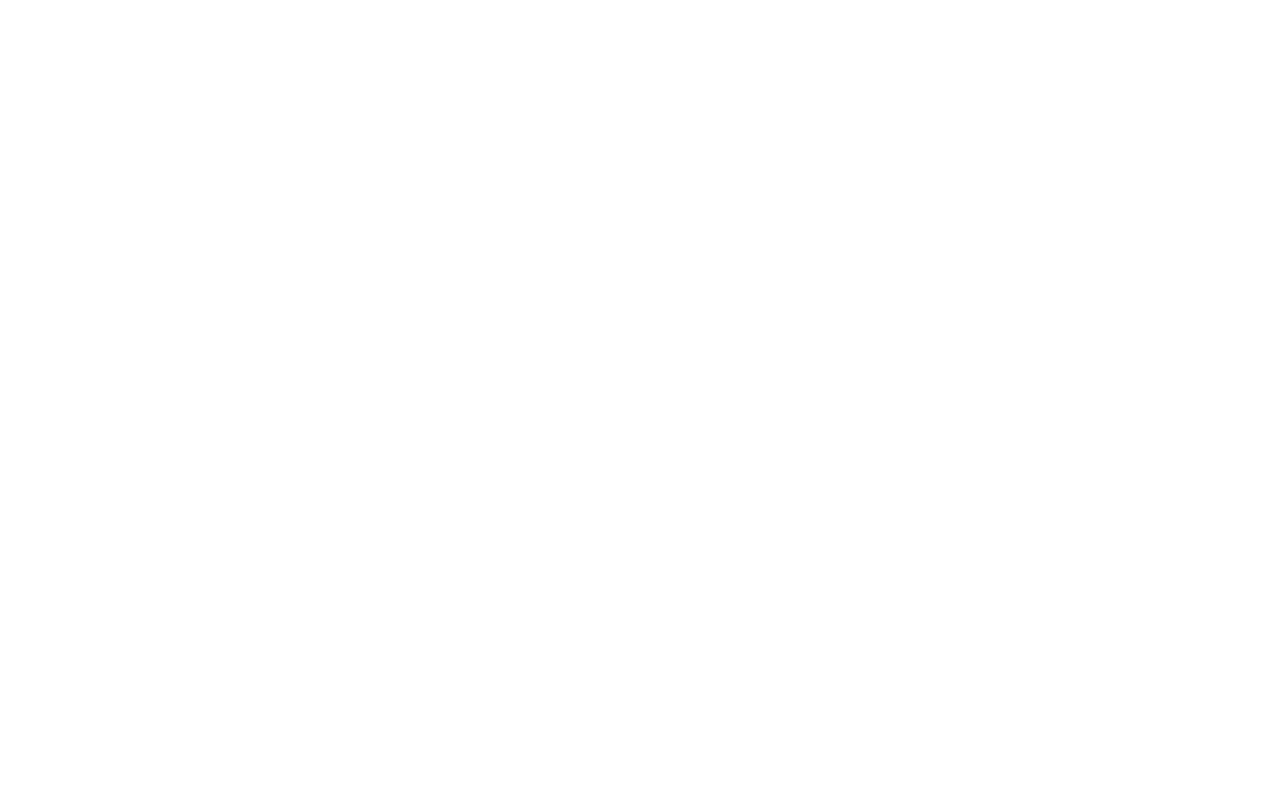
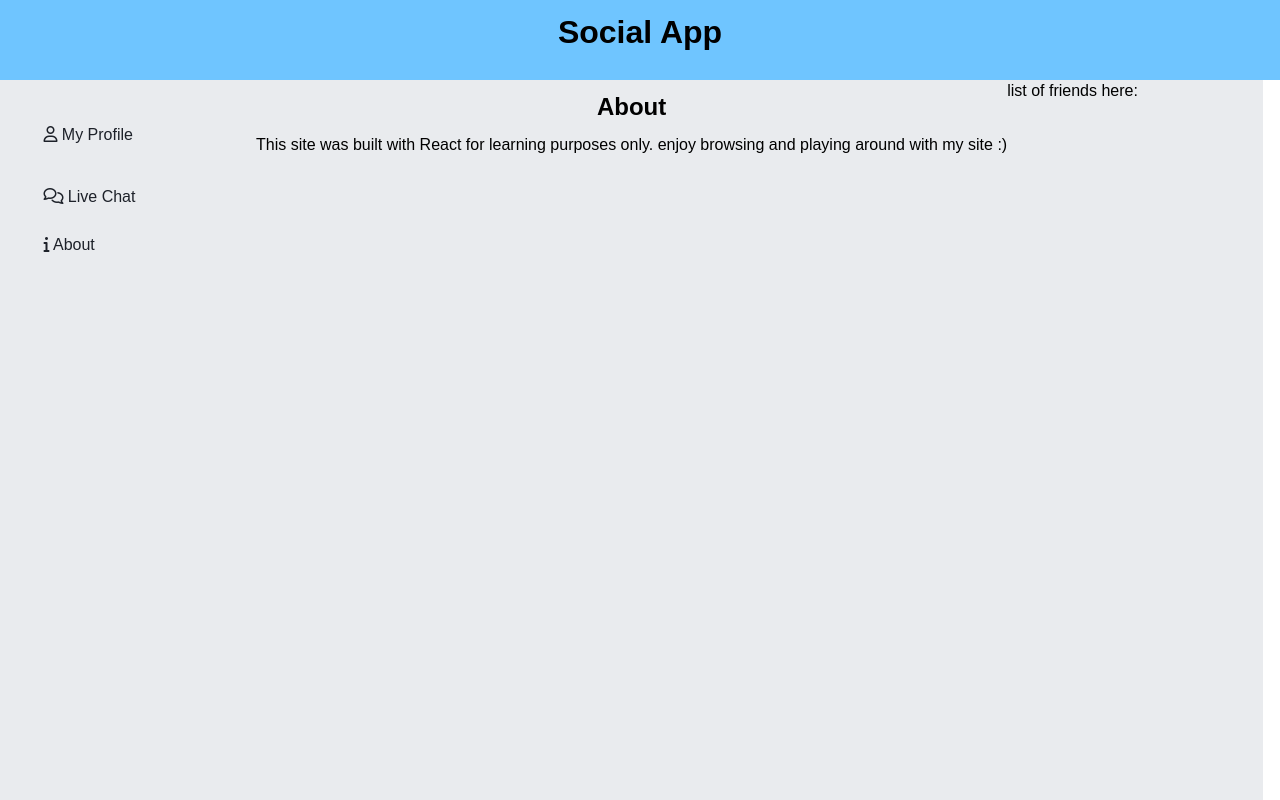
Before and after one commit to dandan-drori/Social-App, a React (Create React App) app in the folder my-app/: page /about in a window 1280 px wide. Built offline with nearby package versions, Linux system fonts and the light colour scheme.

Commit message:
added toolip and improved navigation styling

```diff
--- a/my-app/src/App.css
+++ b/my-app/src/App.css
@@ -16,7 +16,40 @@ a {
 }
 
 a:hover {
-  text-decoration: underline;
+  background: #fff;
+}
+
+a:focus {
+  background: #fff;
+}
+
+.tooltip {
+  visibility: hidden;
+  width: 100px;
+  background-color: black;
+  color: #fff;
+  text-align: center;
+  padding: 5px 0;
+  border-radius: 6px;
+  position: absolute;
+  z-index: 1;
+  margin-left: -50px;
+  margin-top: 30px;
+}
+
+a:hover .tooltip {
+  visibility: visible;
+}
+
+.tooltip::after {
+  content: ' ';
+  position: absolute;
+  bottom: 100%; /* At the top of the tooltip */
+  left: 50%;
+  margin-left: -5px;
+  border-width: 5px;
+  border-style: solid;
+  border-color: transparent transparent black transparent;
 }
 
 button {
--- /dev/null
+++ b/my-app/src/Components/About.js
@@ -0,0 +1,17 @@
+import React, { Component } from 'react';
+
+export class About extends Component {
+  render() {
+    return (
+      <div style={{ background: '#E9EBEE' }}>
+        <h2 style={{ textAlign: 'center', marginTop: '10px' }}>About</h2>
+        <p style={{ marginTop: '10px' }}>
+          This site was built with React for learning purposes only. enjoy
+          browsing and playing around with my site :)
+        </p>
+      </div>
+    );
+  }
+}
+
+export default About;
--- a/my-app/src/Components/App.js
+++ b/my-app/src/Components/App.js
@@ -10,6 +10,7 @@ import {
   Route
 } from 'C:/Users/dandan/Desktop/Web/React/social-app/Social-App/node_modules/react-router-dom';
 import MyProfile from './MyProfile';
+import About from './About.js';
 
 export class App extends Component {
   state = {
@@ -52,7 +53,7 @@ export class App extends Component {
               <Header />
               <main style={{ display: 'flex' }}>
                 <Drawer />
-                <MyProfile />
+                <MyProfile user={this.state.user} posts={this.state.posts} />
                 <FriendsList />
               </main>
             </div>
@@ -70,6 +71,16 @@ export class App extends Component {
                   posts={this.state.posts}
                   handleincrement={this.handleIncrement}
                 />
+                <FriendsList />
+              </main>
+            </div>
+          </Route>
+          <Route path='/about'>
+            <div>
+              <Header />
+              <main style={{ display: 'flex' }}>
+                <Drawer />
+                <About />
                 <FriendsList />
               </main>
             </div>
--- a/my-app/src/Components/CardHeader.js
+++ b/my-app/src/Components/CardHeader.js
@@ -1,4 +1,5 @@
 import React, { Component } from 'react';
+import { Link } from 'C:/Users/dandan/Desktop/Web/React/social-app/Social-App/node_modules/react-router-dom';
 
 export class CardHeader extends Component {
   render() {
@@ -27,7 +28,7 @@ export class CardHeader extends Component {
           style={imgStyle}
         />
         <a
-          href='#'
+          href='/myprofile'
           style={{ marginLeft: '5px', color: 'blue', marginTop: '2.5vh' }}
         >
           {fName + ' ' + lName}
--- a/my-app/src/Components/CardInterActive.js
+++ b/my-app/src/Components/CardInterActive.js
@@ -37,6 +37,7 @@ export class CardInterActive extends Component {
 const buttonStyle = {
   width: '30%',
   margin: '1vh',
+  marginLeft: '15px',
   borderRadius: '5px',
   border: 'none',
   cursor: 'pointer',
--- a/my-app/src/Components/Drawer.js
+++ b/my-app/src/Components/Drawer.js
@@ -1,18 +1,58 @@
 import React, { Component } from 'react';
-import {
-  BrowserRouter,
-  Switch,
-  Route,
-  Link
-} from 'C:/Users/dandan/Desktop/Web/React/social-app/Social-App/node_modules/react-router-dom';
+import { Link } from 'C:/Users/dandan/Desktop/Web/React/social-app/Social-App/node_modules/react-router-dom';
 
 export class Drawer extends Component {
+  linkStyleChange = () => {
+    linkStyle = {
+      marginTop: '15px',
+      width: '15vw',
+      padding: '5px',
+      borderRadius: '3px',
+      background: 'red'
+    };
+  };
+
+  linkStyleReturn = () => {
+    linkStyle = {
+      marginTop: '15px',
+      width: '15vw',
+      padding: '5px',
+      borderRadius: '3px',
+      background: 'none'
+    };
+  };
+
   render() {
     return (
       <div style={drawerStyle}>
-        <Link to='/myprofile'>My Profile</Link>
-        <Link to='/'>News Feed</Link>
-        <Link to='/about'>About</Link>
+        <Link to='/myprofile' style={linkStyle}>
+          <i class='far fa-user'></i> My Profile{' '}
+          <span className='tooltip'>My Profile</span>
+        </Link>
+        <Link
+          to='/'
+          style={{
+            marginTop: '30px',
+            width: '15vw',
+            padding: '5px',
+            borderRadius: '3px'
+          }}
+        >
+          <i className='far fa-comments'></i> Live Chat{' '}
+          <span className='tooltip'>Live Chat</span>
+        </Link>
+        <Link
+          to='/about'
+          style={{
+            marginTop: '15px',
+            width: '15vw',
+            padding: '5px',
+            borderRadius: '3px'
+          }}
+        >
+          <i className='fas fa-info'></i> About{' '}
+          <span className='tooltip'>About</span>
+        </Link>
       </div>
     );
   }
@@ -23,7 +63,17 @@ const drawerStyle = {
   minHeight: '90vh',
   paddingLeft: '3vw',
   paddingTop: '3vh',
-  background: '#E9EBEE'
+  background: '#E9EBEE',
+  display: 'flex',
+  flexDirection: 'column',
+  justifyContent: 'flex-start'
+};
+
+let linkStyle = {
+  marginTop: '15px',
+  width: '15vw',
+  padding: '5px',
+  borderRadius: '3px'
 };
 
 export default Drawer;
--- a/my-app/src/Components/Header.js
+++ b/my-app/src/Components/Header.js
@@ -13,7 +13,8 @@ export class Header extends Component {
 const headerStyle = {
   background: '#6fc5ff',
   textAlign: 'center',
-  height: '10vh'
+  height: '10vh',
+  paddingTop: '10px'
 };
 
 export default Header;
--- a/my-app/src/Components/InputField.js
+++ b/my-app/src/Components/InputField.js
@@ -24,9 +24,8 @@ export class InputField extends Component {
           <input
             type='text'
             name='title'
-            title='status'
+            title='post'
             placeholder='Enter post content here:'
-            autoFocus
             value={this.state.title}
             onChange={this.onChange}
             style={inputStyle}
@@ -50,7 +49,8 @@ const inputFieldStyle = {
 
 const inputStyle = {
   height: '10vh',
-  width: '75%'
+  width: '75%',
+  fontSize: '15px'
 };
 
 const submitStyle = {
--- a/my-app/src/Components/MyProfile.js
+++ b/my-app/src/Components/MyProfile.js
@@ -6,11 +6,15 @@ import ProfileMain from './ProfileMain';
 export class MyProfile extends Component {
   render() {
     return (
-      <div>
-        <ProfileMain />
+      <div style={profileStyle}>
+        <ProfileMain user={this.props.user} posts={this.props.posts} />
       </div>
     );
   }
 }
 
+const profileStyle = {
+  width: '60vw'
+};
+
 export default MyProfile;
--- a/my-app/src/Components/ProfileMain.js
+++ b/my-app/src/Components/ProfileMain.js
@@ -2,23 +2,40 @@ import React, { Component } from 'react';
 
 export class ProfileMain extends Component {
   render() {
+    const { fName, lName } = this.props.user;
+    const { likesCount, commentsCount, SharesCount } = this.props.posts;
+
     return (
-      <div>
+      <div
+        style={{
+          display: 'flex',
+          alignItems: 'center',
+          flexDirection: 'column'
+        }}
+      >
         <img
           src={require('../Images/adult-beard-boy-casual-220453.jpg')}
           alt=''
           style={imgStyle}
         />
+        <p style={{ fontWeight: 'bold', marginTop: '10px' }}>
+          {fName + ' ' + lName}
+        </p>
+        <main style={{ display: 'initial', textAlign: 'left' }}>
+          <p>Likes: {likesCount}</p>
+          <p>Comments: {commentsCount}</p>
+          <p>Shares: {SharesCount}</p>
+        </main>
       </div>
     );
   }
 }
 
 const imgStyle = {
-  width: '50px',
-  height: '50px',
+  width: '100px',
+  height: '100px',
   borderRadius: '50%',
-  textAlign: 'center'
+  marginTop: '10px'
 };
 
 export default ProfileMain;
```
